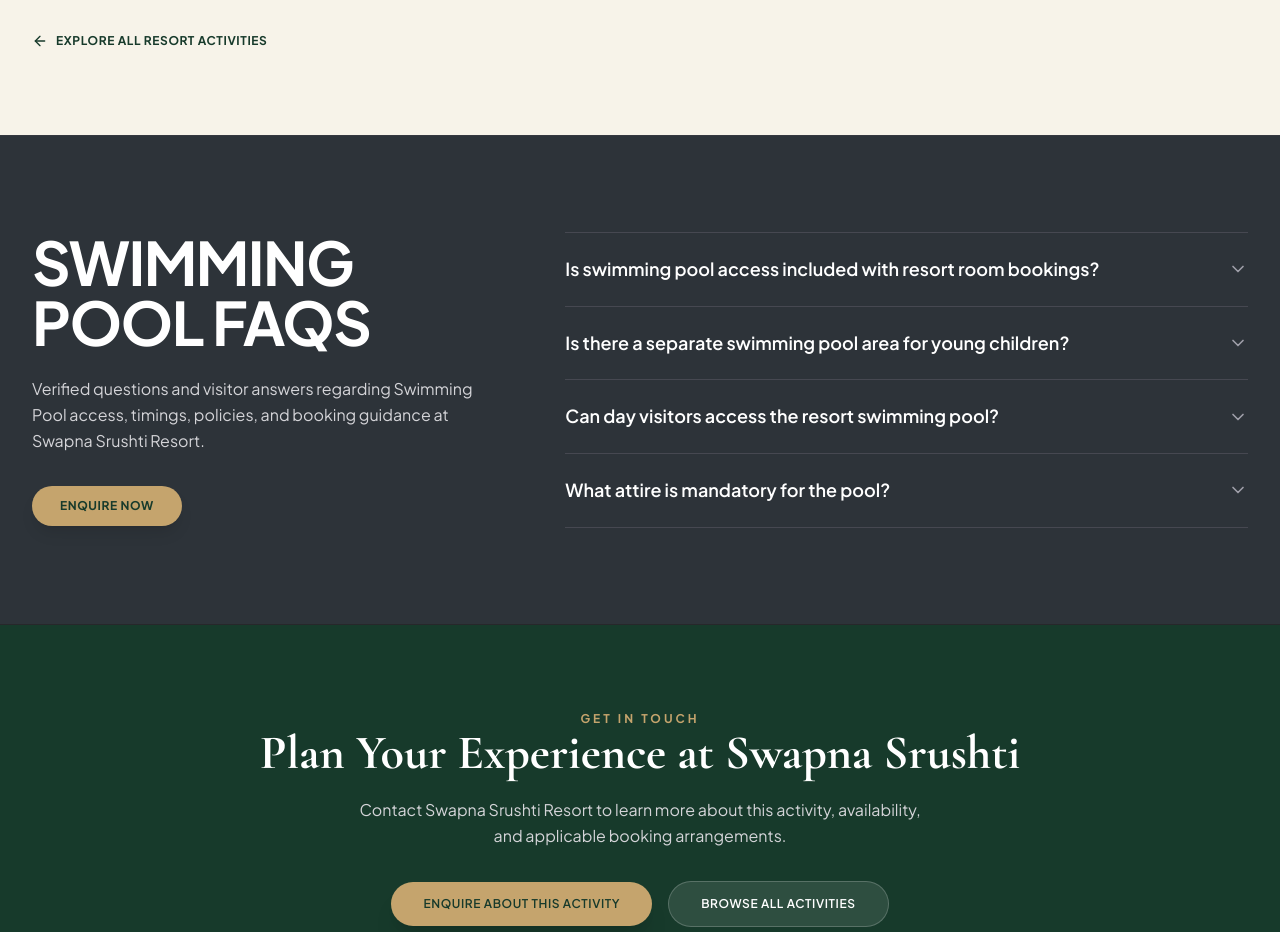
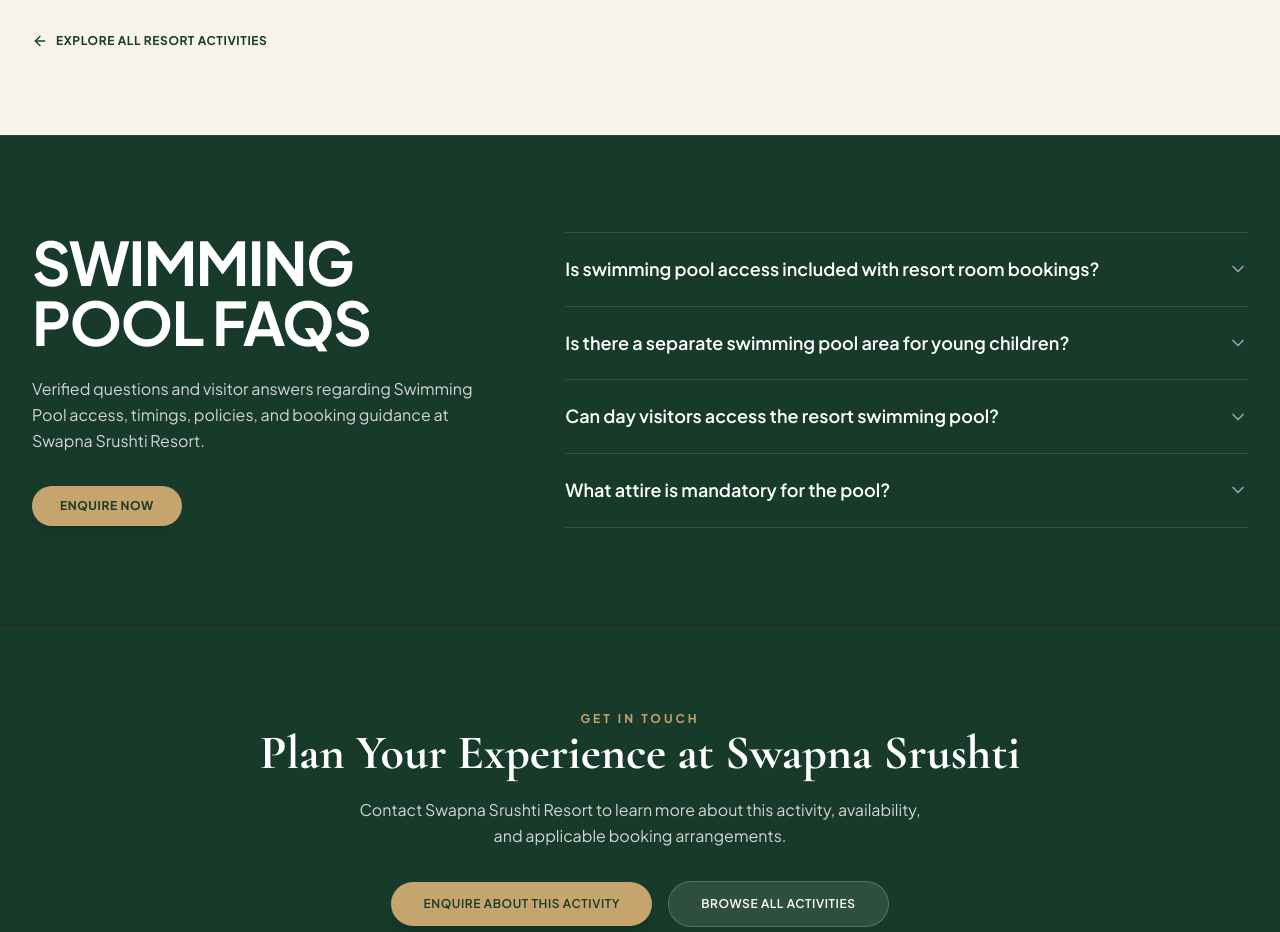
Before and after one commit to krina-jani/swapna-shrusti, a Next.js app: page /discover/swimming-pool in a window 1280 px wide. Shown: the part 2440-3372 px from the top of the page. Built offline with nearby package versions, Linux system fonts and the light colour scheme.

Commit message:
style: update FAQSection background color to match resort theme

```diff
--- a/src/components/common/FAQSection.tsx
+++ b/src/components/common/FAQSection.tsx
@@ -31,7 +31,7 @@
   };
 
   return (
-    <section className="bg-[#2D3339] text-white py-20 sm:py-24 border-t border-zinc-700/50">
+    <section className="bg-[#173A2B] text-white py-20 sm:py-24 border-t border-[#204938]">
       <div className="max-w-7xl mx-auto px-4 sm:px-6 lg:px-8">
         <div className="grid grid-cols-1 lg:grid-cols-12 gap-12 lg:gap-16 items-start">
 
@@ -56,7 +56,7 @@
           </div>
 
           {/* Right Column: Accordion list with clean border dividers */}
-          <div className="lg:col-span-7 divide-y divide-zinc-600/70 border-t border-b border-zinc-600/70">
+          <div className="lg:col-span-7 divide-y divide-[#2B5443] border-t border-b border-[#2B5443]">
             {items.map((item, idx) => {
               const isOpen = openIdx === idx;
               const contentId = `faq-answer-${idx}`;
--- a/src/components/navigation/Navbar.tsx
+++ b/src/components/navigation/Navbar.tsx
@@ -391,12 +391,12 @@
               if (menuTimeoutRef.current) clearTimeout(menuTimeoutRef.current);
             }}
             onMouseLeave={handleMouseLeave}
-            className="fixed left-0 right-0 top-24 mx-auto max-w-[1380px] px-8 z-40 pointer-events-auto"
+            className="fixed left-0 right-0 top-24 mx-auto max-w-[1020px] px-4 sm:px-6 z-40 pointer-events-auto"
           >
-            <div className="bg-[#121413]/95 backdrop-blur-xl border border-white/15 rounded-2xl p-8 shadow-2xl flex justify-between items-start gap-8">
+            <div className="bg-[#121413]/95 backdrop-blur-xl border border-white/15 rounded-2xl p-7 shadow-2xl flex justify-between items-center gap-10">
 
               {/* Left Column: Contextual Navigation List */}
-              <div className="flex-1 max-w-sm">
+              <div className="w-[320px] shrink-0">
                 <span className="text-[10px] font-bold tracking-[0.2em] text-zinc-400 uppercase block mb-4">
                   {activeMenu === "accommodation"
                     ? "Rooms & Suites"
@@ -532,7 +532,7 @@
               )}
 
               {/* Right Column: Large relevant resort photograph with white border */}
-              <div className="w-[420px] max-w-full shrink-0">
+              <div className="w-[460px] max-w-full shrink-0">
                 <div className="relative rounded-lg overflow-hidden border-2 border-white/90 shadow-2xl w-full aspect-[16/10] group">
                   <img
                     src={
```
